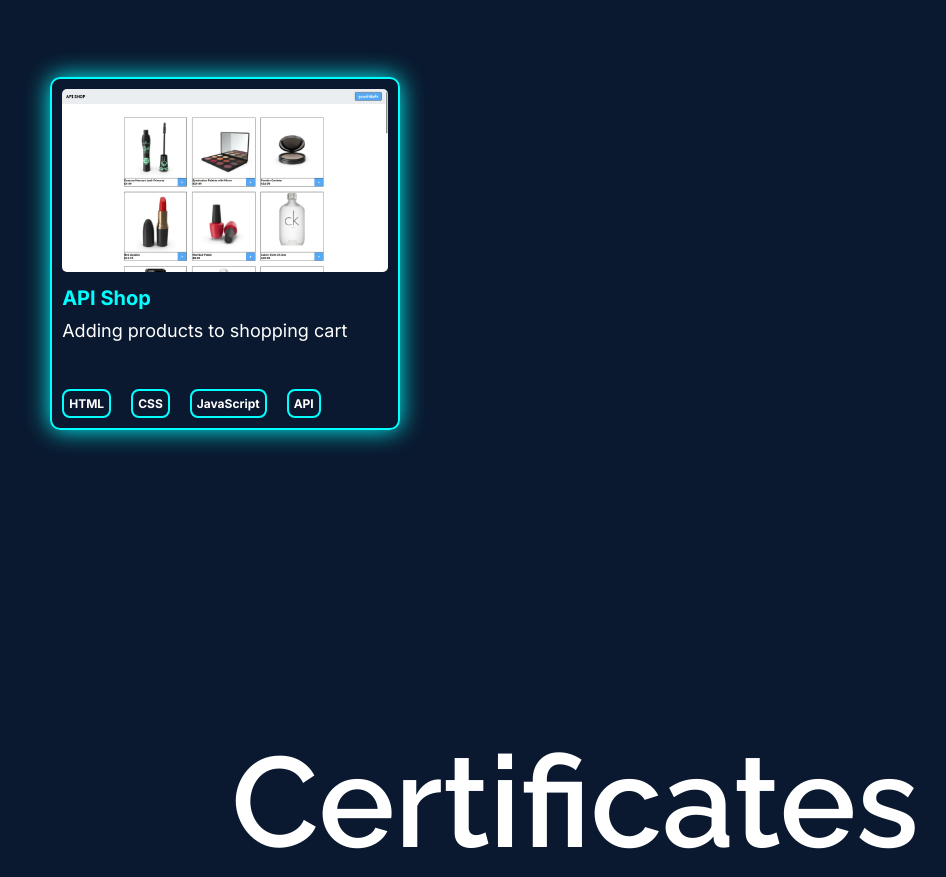
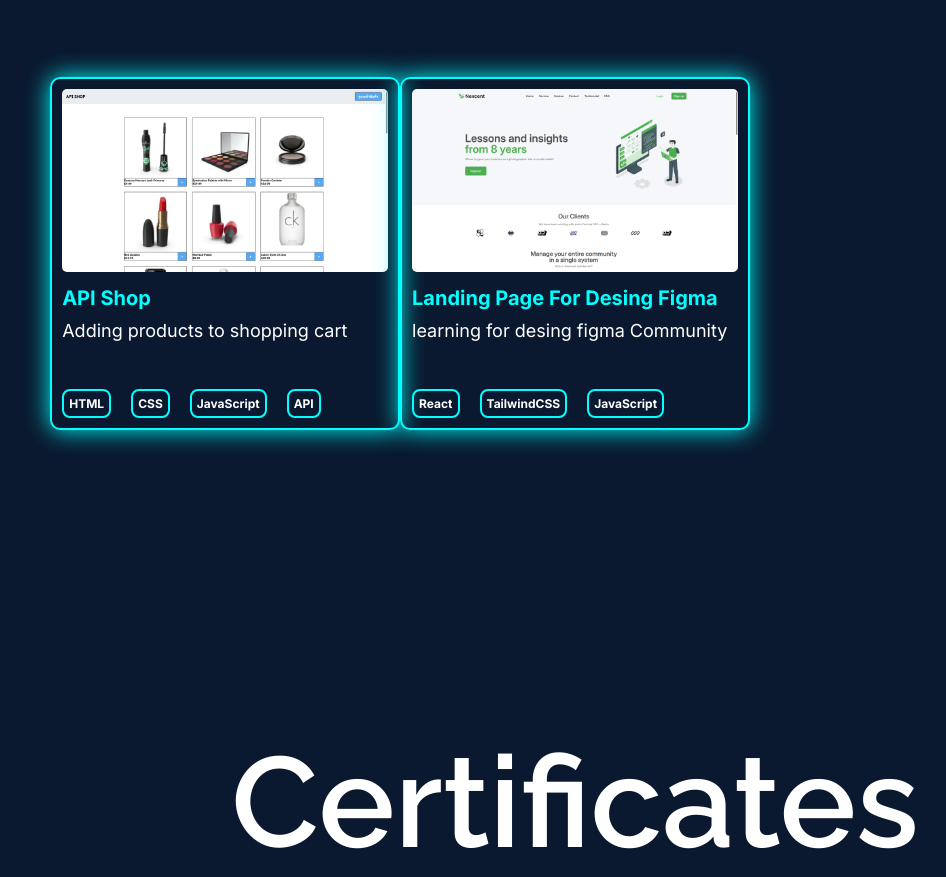
Before and after one commit to BeerMCMXCIX/portfolio, a plain HTML site: page index.html in a window 1280 px wide. Shown: the part 4649-5526 px from the top of the page, without its empty margins (65-1011 px from the left). Drawn offline with Linux system fonts and the light colour scheme.

Commit message:
Update Project

```diff
--- a/index.html
+++ b/index.html
@@ -261,6 +261,18 @@
                     <h5>API</h5>
                 </div>
             </a>
+
+            <a href="https://beermcmxcix.github.io/react-tailwind-landing-page/" class="projects-item" target="_blank">
+                <div class="pj-img"> <img src="img/Landing Page By React Tailwindcss.png" alt="Landing Page"></div>
+                <h4>Landing Page For Desing Figma</h4>
+                <p>learning for desing figma Community</p>
+
+                <div class="tech">
+                    <h5>React</h5>
+                    <h5>TailwindCSS</h5>
+                    <h5>JavaScript</h5>
+                </div>
+            </a>
         </div>
     </section>
 
```
Also changed, not shown: img/Landing Page By React Tailwindcss.png (added).
